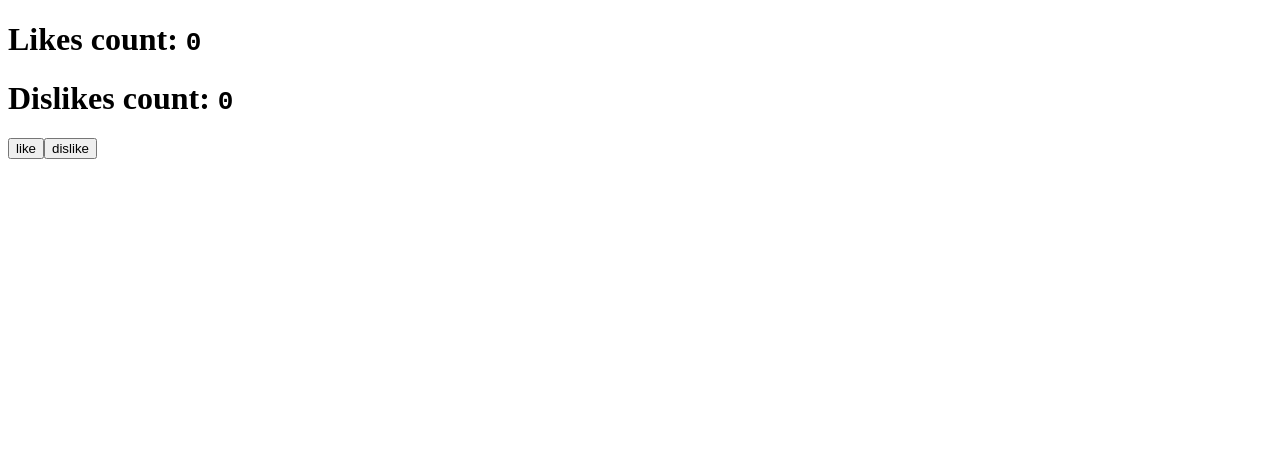
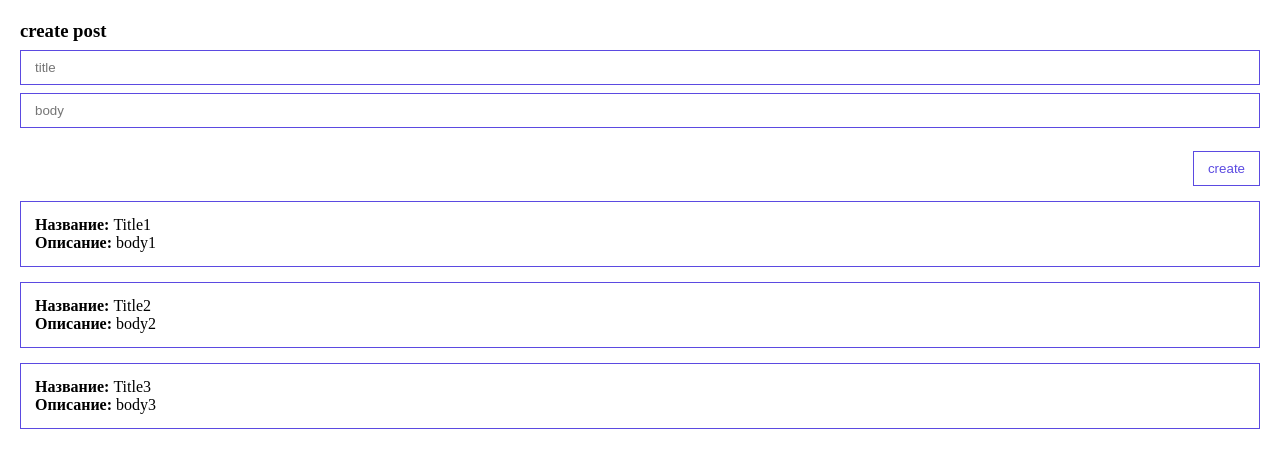
Before and after one commit to kxhcfk/vue-blog, a Vue app: page / in a window 1280 px wide. Shown: the top 468 px of the page. Built offline with nearby package versions, Linux system fonts and the light colour scheme.

Commit message:
feat: simple create post

```diff
--- a/src/App.vue
+++ b/src/App.vue
@@ -1,9 +1,15 @@
 <template>
-  <div>
-    <h1>Likes count: <code>{{ likes }}</code></h1>
-    <h1>Dislikes count: <code>{{ dislikes }}</code></h1>
-    <button @click="addLike">like</button>
-    <button @click="addDislike">dislike</button>
+  <div class="app">
+    <form @submit.prevent>
+      <h3>create post</h3>
+      <input v-bind:value="title" @input="title = $event.target.value" class="input" type="text" placeholder="title">
+      <input v-bind:value="body" @input="body = $event.target.value" class="input" type="text" placeholder="body">
+      <button class="btn" @click="createPost">create</button>
+    </form>
+    <div class="post" v-for="post in posts">
+      <div><strong>Название: </strong> {{ post.title }}</div>
+      <div><strong>Описание: </strong> {{ post.body }}</div>
+    </div>
   </div>
 </template>
 
@@ -11,21 +17,70 @@
 export default {
   data() {
     return {
-      likes: 0,
-      dislikes: 0,
+      posts: [
+        {id: 1, title: "Title1", body: "body1"},
+        {id: 2, title: "Title2", body: "body2"},
+        {id: 3, title: "Title3", body: "body3"},
+      ],
+      title: '',
+      body: '',
     }
   },
   methods: {
-    addLike() {
-      this.likes += 1;
-    },
-    addDislike() {
-      this.dislikes += 1;
-    },
+    createPost() {
+      const newPost = {
+        id: Date.now(),
+        title: this.title,
+        body: this.body,
+      }
+
+      this.posts.push(newPost);
+
+      this.title = '';
+      this.body = '';
+    }
   }
 }
 </script>
 
 <style>
+* {
+  margin: 0;
+  padding: 0;
+  box-sizing: border-box;
+}
 
+.app {
+  padding: 20px;
+}
+
+form {
+  display: flex;
+  flex-direction: column;
+  gap: 8px;
+}
+
+.post {
+  padding: 15px;
+  box-shadow: inset 0 0 0 1px #5b4ae1;
+  margin-top: 15px;
+}
+
+.input {
+  display: block;
+  width: 100%;
+  box-shadow: inset 0 0 0 1px #5b4ae1;
+  padding: 10px 15px;
+  border: 0;
+}
+
+.btn {
+  border: 0;
+  background: none;
+  align-self: flex-end;
+  margin-top: 15px;
+  padding: 10px 15px;
+  color: #5b4ae1;
+  box-shadow: inset 0 0 0 1px #5b4ae1;
+}
 </style>
```
